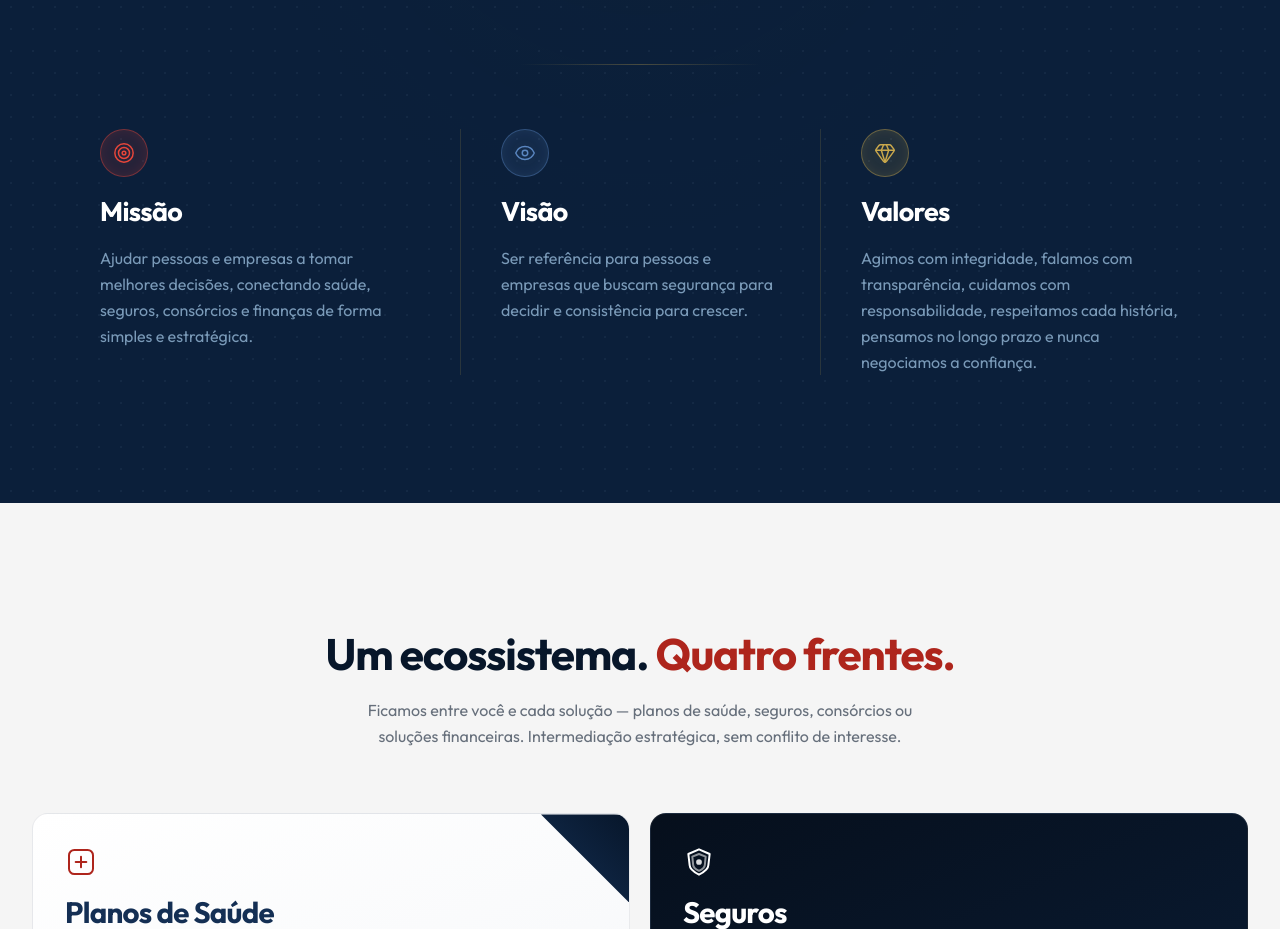
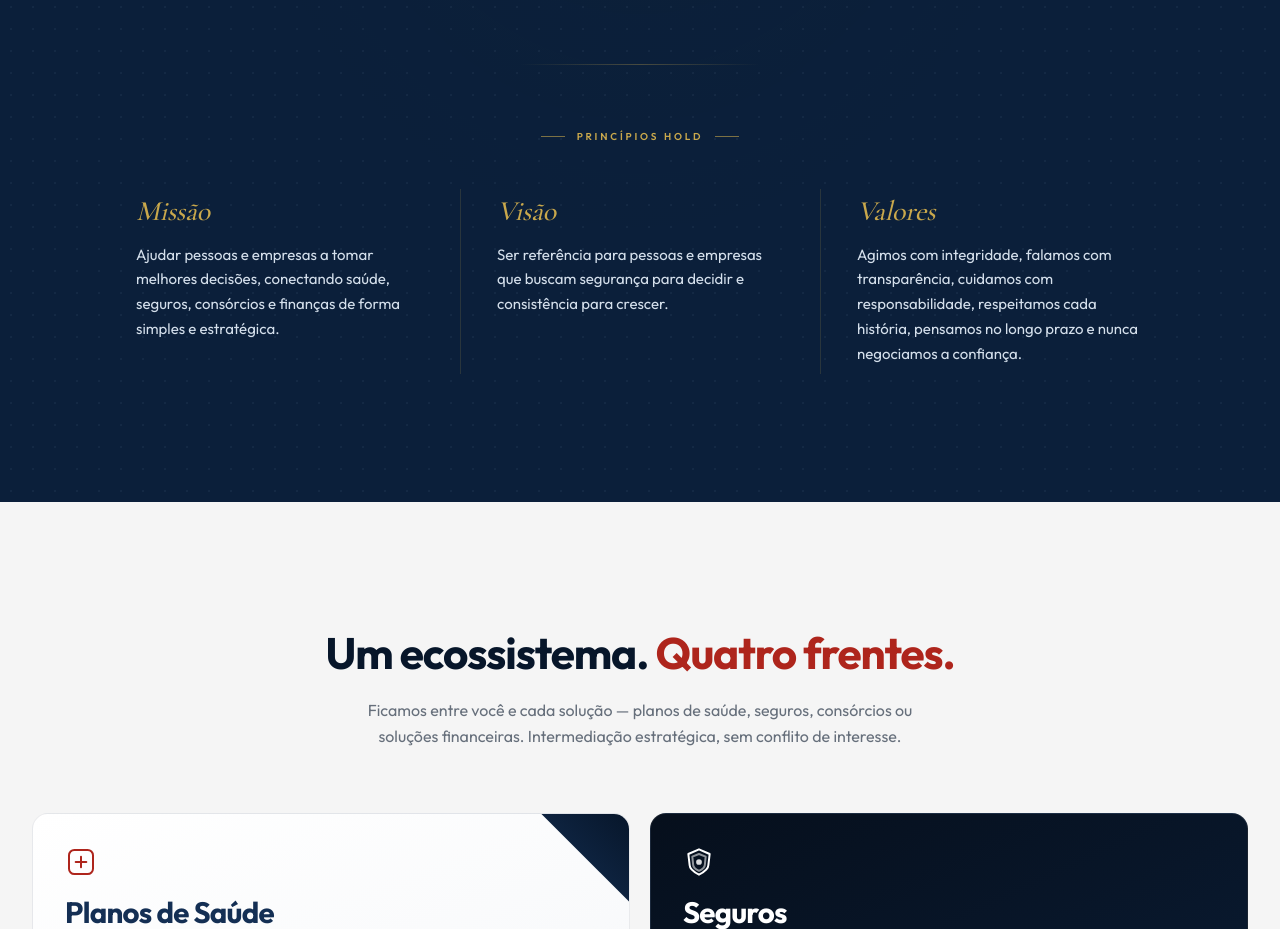
Before and after one commit to Breqsz/holdproject, a Next.js app: page / in a window 1280 px wide. Shown: the part 1640-2569 px from the top of the page. Built offline with nearby package versions, Linux system fonts and the light colour scheme.

Commit message:
feat(manifesto): MVV Movement 2 → compact 3-col (Cormorant italic + hairlines)

```diff
--- a/components/sections/EstrategiaManifesto.tsx
+++ b/components/sections/EstrategiaManifesto.tsx
@@ -3,38 +3,29 @@
 import { useRef } from 'react'
 import Image from 'next/image'
 import { motion, useInView } from 'framer-motion'
-import { Target, Eye, Gem } from 'lucide-react'
 
 const EASE = [0.16, 1, 0.3, 1] as [number, number, number, number]
 
 type Principle = {
-  Icon: typeof Target
   title: string
   body: string
-  badge: string
 }
 
 const PRINCIPLES: Principle[] = [
   {
-    Icon: Target,
     title: 'Missão',
     body:
       'Ajudar pessoas e empresas a tomar melhores decisões, conectando saúde, seguros, consórcios e finanças de forma simples e estratégica.',
-    badge: '#e8463a',
   },
   {
-    Icon: Eye,
     title: 'Visão',
     body:
       'Ser referência para pessoas e empresas que buscam segurança para decidir e consistência para crescer.',
-    badge: '#5a86c0',
   },
   {
-    Icon: Gem,
     title: 'Valores',
     body:
       'Agimos com integridade, falamos com transparência, cuidamos com responsabilidade, respeitamos cada história, pensamos no longo prazo e nunca negociamos a confiança.',
-    badge: '#c9a84c',
   },
 ]
 
@@ -180,18 +171,46 @@ export default function EstrategiaManifesto() {
           />
         </div>
 
-        {/* ── Movement 2 — MVV badges ── */}
-        <div className="grid grid-cols-1 md:grid-cols-3 gap-8 md:gap-0 max-w-[1080px] mx-auto">
-          {PRINCIPLES.map(({ Icon, title, body, badge }, i) => (
+        {/* ── Movement 2 — MVV compact ── */}
+        <div className="max-w-[1080px] mx-auto">
+          {/* Eyebrow */}
+          <motion.div
+            initial={{ opacity: 0, y: 8 }}
+            animate={inView ? { opacity: 1, y: 0 } : {}}
+            transition={{ duration: 0.7, delay: 0.9, ease: EASE }}
+            className="flex items-center justify-center gap-3 mb-11"
+          >
+            <span
+              aria-hidden
+              className="block h-px w-6"
+              style={{ background: 'rgba(201,168,76,0.6)' }}
+            />
+            <span
+              className="text-[10px] font-semibold uppercase"
+              style={{ letterSpacing: '0.28em', color: '#c9a84c' }}
+            >
+              Princípios Hold
+            </span>
+            <span
+              aria-hidden
+              className="block h-px w-6"
+              style={{ background: 'rgba(201,168,76,0.6)' }}
+            />
+          </motion.div>
+
+          {/* Three columns — Cormorant italic label + running body */}
+          <div className="grid grid-cols-1 md:grid-cols-3">
+            {PRINCIPLES.map(({ title, body }, i) => (
               <motion.div
                 key={title}
                 initial={{ opacity: 0, y: 16 }}
                 animate={inView ? { opacity: 1, y: 0 } : {}}
-              transition={{ duration: 0.75, delay: 0.95 + i * 0.1, ease: EASE }}
+                transition={{ duration: 0.75, delay: 1.0 + i * 0.08, ease: EASE }}
                 className={[
-                'relative flex flex-col gap-5',
-                i > 0 ? 'pt-8 md:pt-0 border-t md:border-t-0 md:border-l md:pl-10' : '',
-                i < PRINCIPLES.length - 1 ? 'md:pr-10' : '',
+                  'flex flex-col gap-[18px] py-6 md:py-2 px-0 md:px-9',
+                  i > 0
+                    ? 'border-t md:border-t-0 md:border-l pt-6 md:pt-2'
+                    : '',
                 ]
                   .filter(Boolean)
                   .join(' ')}
@@ -199,33 +218,31 @@ export default function EstrategiaManifesto() {
                   i > 0 ? { borderColor: 'rgba(201,168,76,0.16)' } : undefined
                 }
               >
-              <div
-                className="w-12 h-12 rounded-full flex items-center justify-center"
+                <h3
+                  className="leading-none italic"
                   style={{
-                  background: `${badge}1f`,
-                  border: `1px solid ${badge}6b`,
-                  boxShadow: `inset 0 0 12px ${badge}1a`,
-                }}
-              >
-                <Icon size={22} strokeWidth={1.6} style={{ color: badge }} />
-              </div>
-
-              <h3
-                className="text-display text-white"
-                style={{
-                  fontSize: 'clamp(1.4rem, 2.1vw, 1.75rem)',
+                    fontFamily: 'var(--font-cormorant)',
+                    fontStyle: 'italic',
+                    fontWeight: 500,
+                    fontSize: 'clamp(1.5rem, 2.2vw, 1.875rem)',
+                    letterSpacing: '-0.01em',
+                    color: '#c9a84c',
                   }}
                 >
                   {title}
                 </h3>
 
-              <p className="text-base leading-relaxed text-[#7a9ab8]">
+                <p
+                  className="text-[15px] leading-[1.65] text-[#d4dfeb]"
+                  style={{ fontFamily: 'var(--font-outfit)' }}
+                >
                   {body}
                 </p>
               </motion.div>
             ))}
           </div>
         </div>
+      </div>
     </section>
   )
 }
```
Lines whose indentation alone changed are shown as unchanged.
